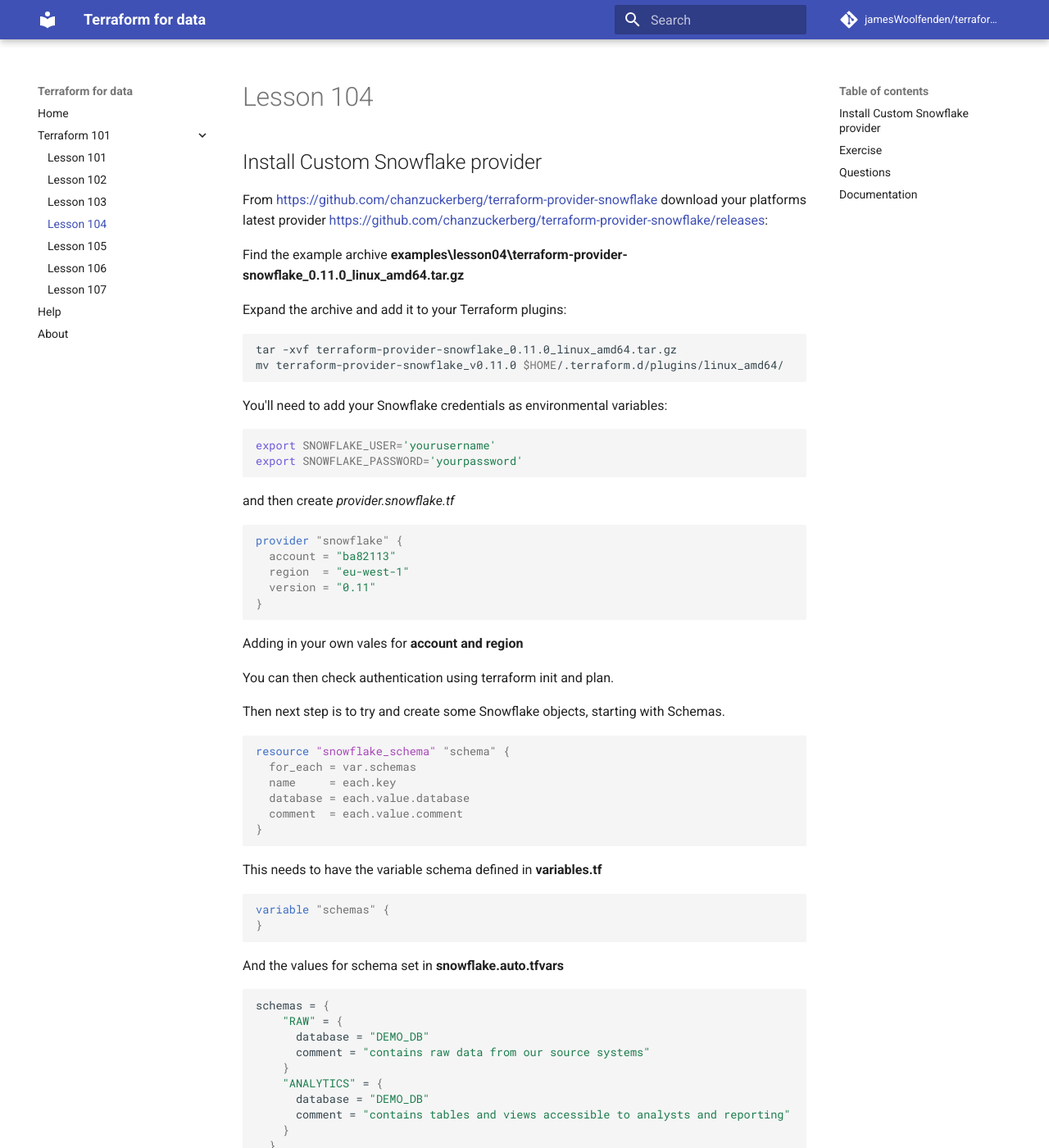
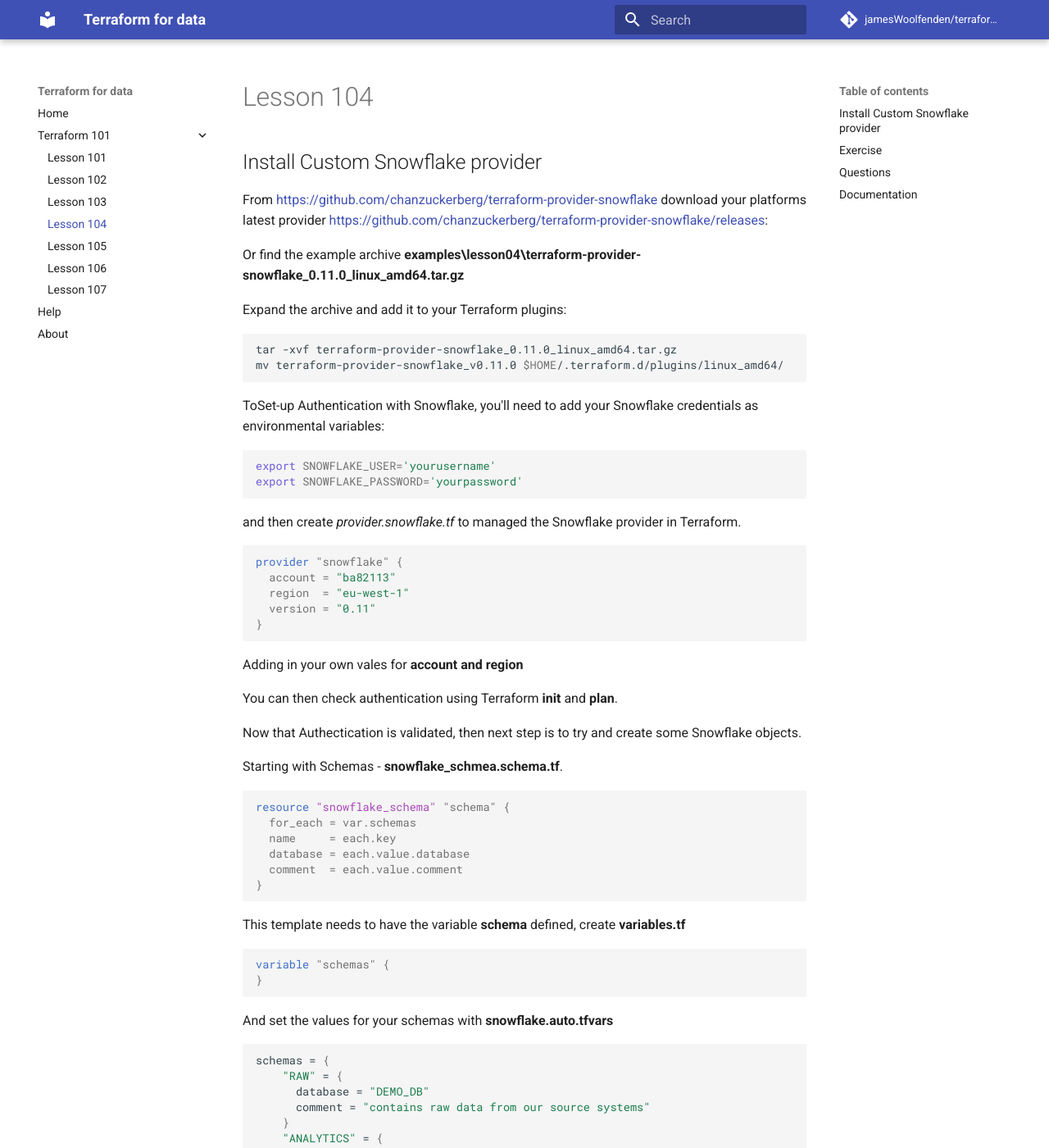
Before and after one commit to JamesWoolfenden/terraform-for-data, an MkDocs documentation site: the page built from docs/lesson4.md, in a window 1280 px wide and 1400 px high. Shown: the whole window at 82% size. Built offline with MkDocs 1.6.1 and Material for MkDocs 9.7.7, drawn with Linux system fonts in a browser that asks for light colours; comment, search, counter and statistics services are not loaded; some of the changed text lies outside the part shown.

Commit message:
Update lesson4.md

````diff
--- a/docs/lesson4.md
+++ b/docs/lesson4.md
@@ -4,7 +4,7 @@
 
 From <https://github.com/chanzuckerberg/terraform-provider-snowflake> download your platforms latest provider <https://github.com/chanzuckerberg/terraform-provider-snowflake/releases>:
 
-Find the example archive **examples\lesson04\terraform-provider-snowflake_0.11.0_linux_amd64.tar.gz**
+Or find the example archive **examples\lesson04\terraform-provider-snowflake_0.11.0_linux_amd64.tar.gz**
 
 Expand the archive and add it to your Terraform plugins:
 
@@ -12,15 +12,14 @@
 tar -xvf terraform-provider-snowflake_0.11.0_linux_amd64.tar.gz
 mv terraform-provider-snowflake_v0.11.0 $HOME/.terraform.d/plugins/linux_amd64/
 ```
-
-You'll need to add your Snowflake credentials as environmental variables:
+ToSet-up Authentication with Snowflake, you'll need to add your Snowflake credentials as environmental variables:
 
 ```bash
 export SNOWFLAKE_USER='yourusername'
 export SNOWFLAKE_PASSWORD='yourpassword'
 ```
 
-and then create _provider.snowflake.tf_
+and then create _provider.snowflake.tf_ to managed the Snowflake provider in Terraform.
 
 ```terraform
 provider "snowflake" {
@@ -32,9 +31,11 @@
 
 Adding in your own vales for **account and region**
 
-You can then check authentication using terraform init and plan.
+You can then check authentication using Terraform **init** and **plan**.
 
-Then next step is to try and create some Snowflake objects, starting with Schemas.
+Now that Authectication is validated, then next step is to try and create some Snowflake objects.
+
+Starting with Schemas - **snowflake_schmea.schema.tf**.
 
 ```terraform
 resource "snowflake_schema" "schema" {
@@ -45,14 +46,14 @@
 }
 ```
 
-This needs to have the variable schema defined in **variables.tf**
+This template needs to have the variable **schema** defined,  create **variables.tf**
 
 ```terraform
 variable "schemas" {
 }
 ```
 
-And the values for schema set in **snowflake.auto.tfvars**
+And set the values for your schemas with **snowflake.auto.tfvars**
 
 ```json
 schemas = {
@@ -113,7 +114,7 @@
 ------------------------------------------------------------------------
 ```
 
-Invoke the changes:
+Invoke the changes with **Terraform apply**, selecting yes:
 
 ```bash
 Do you want to perform these actions?
@@ -130,7 +131,7 @@
 Apply complete! Resources: 2 added, 0 changed, 0 destroyed.
 ```
 
-You can check the changes in the Snowflake UI, or via SnowSQL with:
+Terraform is stating that the Schemas have been created, you can verify the changes in the Snowflake UI, or via SnowSQL with:
 
 ```sql
 describe database DEMO_DB;
@@ -141,8 +142,9 @@
 2020-04-17 02:02:42.057 -0700	PUBLIC	SCHEMA
 2020-04-21 02:33:30.736 -0700	RAW	SCHEMA
 ```
+So thats Terraform creating Snowflake resources via IaC.
 
-You can then remove these schemas with Terraform destroy:
+You can then clean up remove these schemas with Terraform destroy:
 
 ```bash
  $ terraform  destroy
@@ -204,12 +206,15 @@
 !!! note "Takeaways" - blah
 
 - Can create Snowflake db objects via Terraform.
+- Clean of DB objects by default.
 
 ## Exercise
 
 1. Create Snowflake users via Terraform.
 
 ## Questions
+
+1. Is this any better than using standrard SQL tooling?
 
 ## Documentation
 
````
Also changed, not shown: other parts of docs/lesson4.md (+1 -1 lines).
